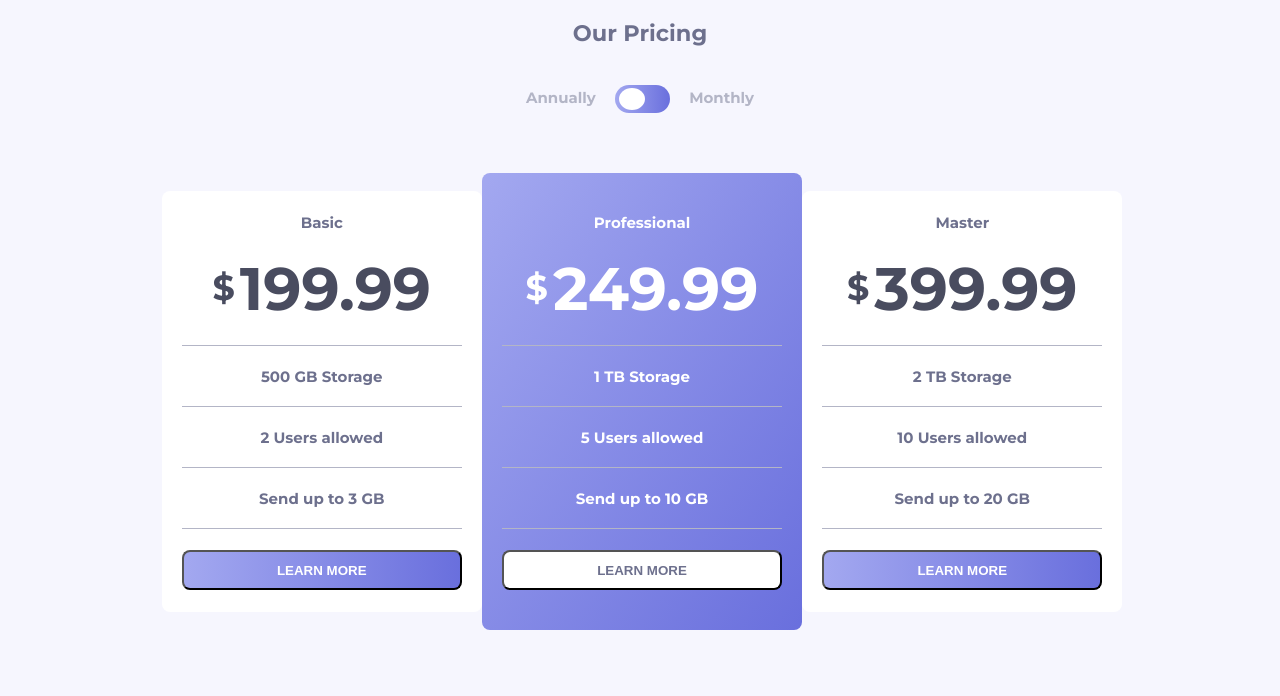
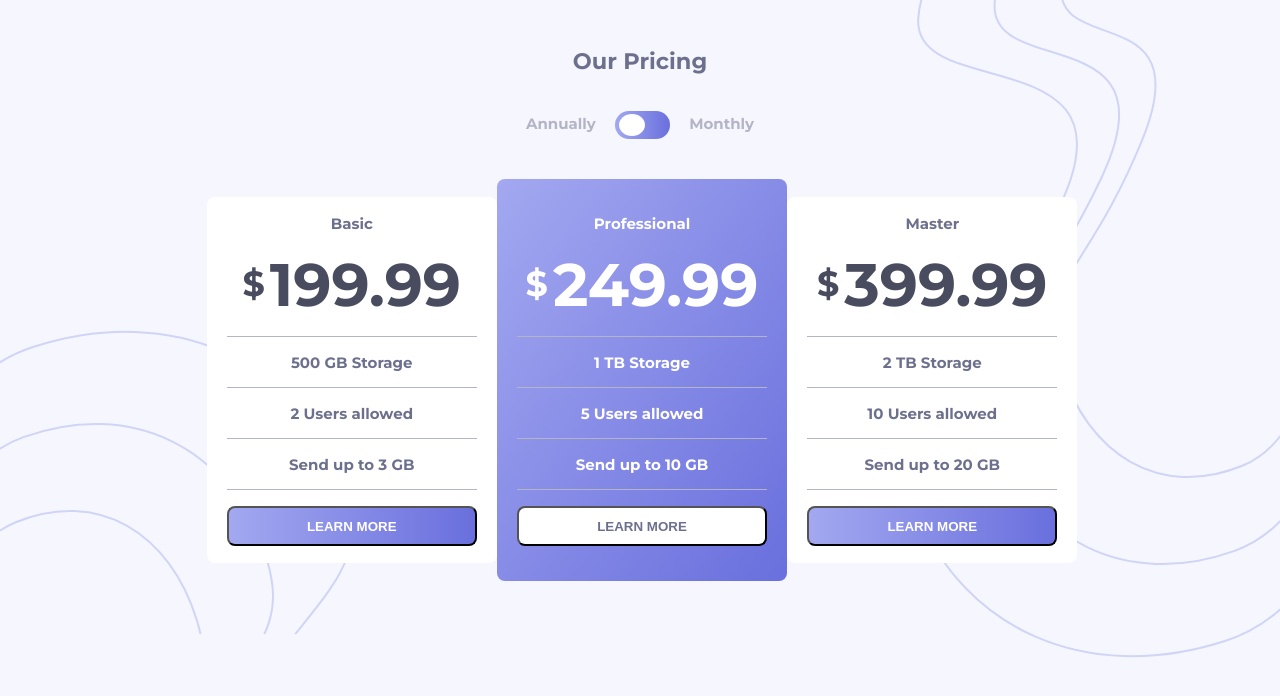
Before and after one commit to zerosand1s/pricing-component, a plain HTML site: page index.html in a window 1280 px wide. Drawn offline with nearby package versions, Linux system fonts and the light colour scheme.

Commit message:
add background images

```diff
--- a/index.html
+++ b/index.html
@@ -4,7 +4,7 @@
     <meta charset="UTF-8" />
     <meta name="viewport" content="width=device-width, initial-scale=1.0" />
     <!-- displays site properly based on user's device -->
-
+    <script type="text/javascript" src="http://livejs.com/live.js"></script>
     <link
       rel="icon"
       type="image/png"
@@ -18,7 +18,6 @@
     <link rel="stylesheet" href="style.css" />
     <script src="https://ajax.googleapis.com/ajax/libs/jquery/3.4.1/jquery.min.js"></script>
     <script type="text/javascript" src="index.js"></script>
-    <!-- <script type="text/javascript" src="http://livejs.com/live.js"></script> -->
     <title>Frontend Mentor | Pricing Component</title>
   </head>
   <body>
--- a/style.css
+++ b/style.css
@@ -1,14 +1,15 @@
 body {
+  font-size: 15px;
   font-family: "Montserrat", sans-serif;
-  font-size: 15px;
-  background-color: hsl(240, 78%, 98%);
+  background: url(/images/bg-top.svg) no-repeat right top,
+    url(/images/bg-bottom.svg) no-repeat bottom left, hsl(240, 78%, 98%);
 }
 
 .base {
-  position: relative;
-  top: 10%;
-  bottom: 10%;
+  /* position: absolute; */
+  /* margin: 0 0 0 70px; */
   text-align: center;
+  padding: 20px 0 45px 0;
 }
 
 .pricing-header {
@@ -19,17 +20,17 @@ body {
 .toggle {
   display: inline-block;
   color: hsl(234, 14%, 74%);
-  margin: 20px 0;
+  margin: 18px 0 0 0;
 }
 
 .plans {
   width: 100%;
-  margin-top: 40px;
+  margin: 40px 0 0 0;
   display: inline-block;
 }
 
 .plan {
-  width: 280px;
+  width: 250px;
   padding: 2px 20px;
   border-radius: 8px;
   margin-right: -4px;
@@ -39,7 +40,7 @@ body {
 }
 
 .plan .plan-details div {
-  margin: 20px 0;
+  margin: 15px 0;
 }
 
 .plan .plan-price {
```
